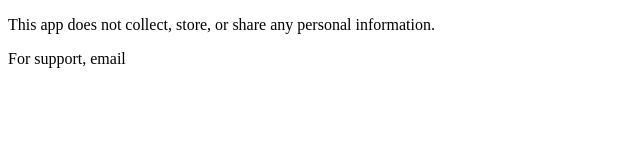
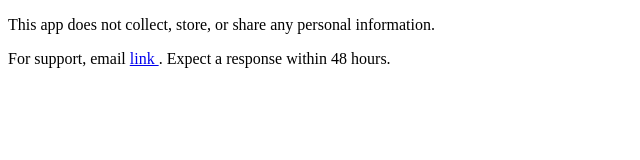
Before and after one commit to niknejad/privacy-policy, a plain HTML site: page index.html in a window 1280 px wide. Shown: the whole page, without its empty margins (0-640 px from the left). Drawn offline with Linux system fonts and the light colour scheme.

Commit message:
Adding support link

```diff
--- a/index.html
+++ b/index.html
@@ -7,6 +7,6 @@
 </head>
 <body>
     <p>This app does not collect, store, or share any personal information.</p>
-    <p>For support, email <a href="mailto:aniknejad@gmail.com> support </a> </p>
+    <p>For support, email <a href="mailto:aniknejad@gmail.com"> link </a>.  Expect a response within 48 hours. </p>
 </body>
 </html>
```
